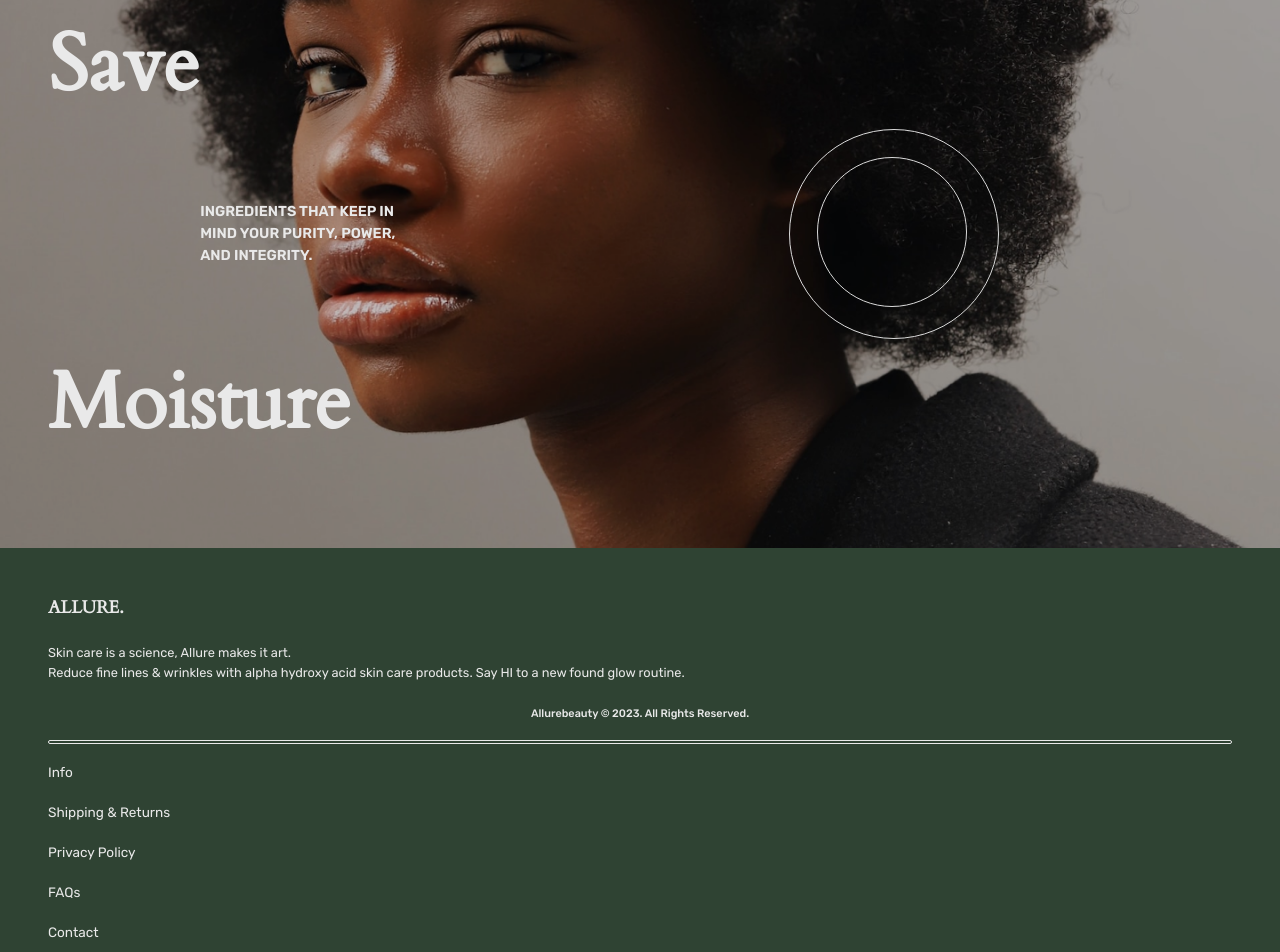
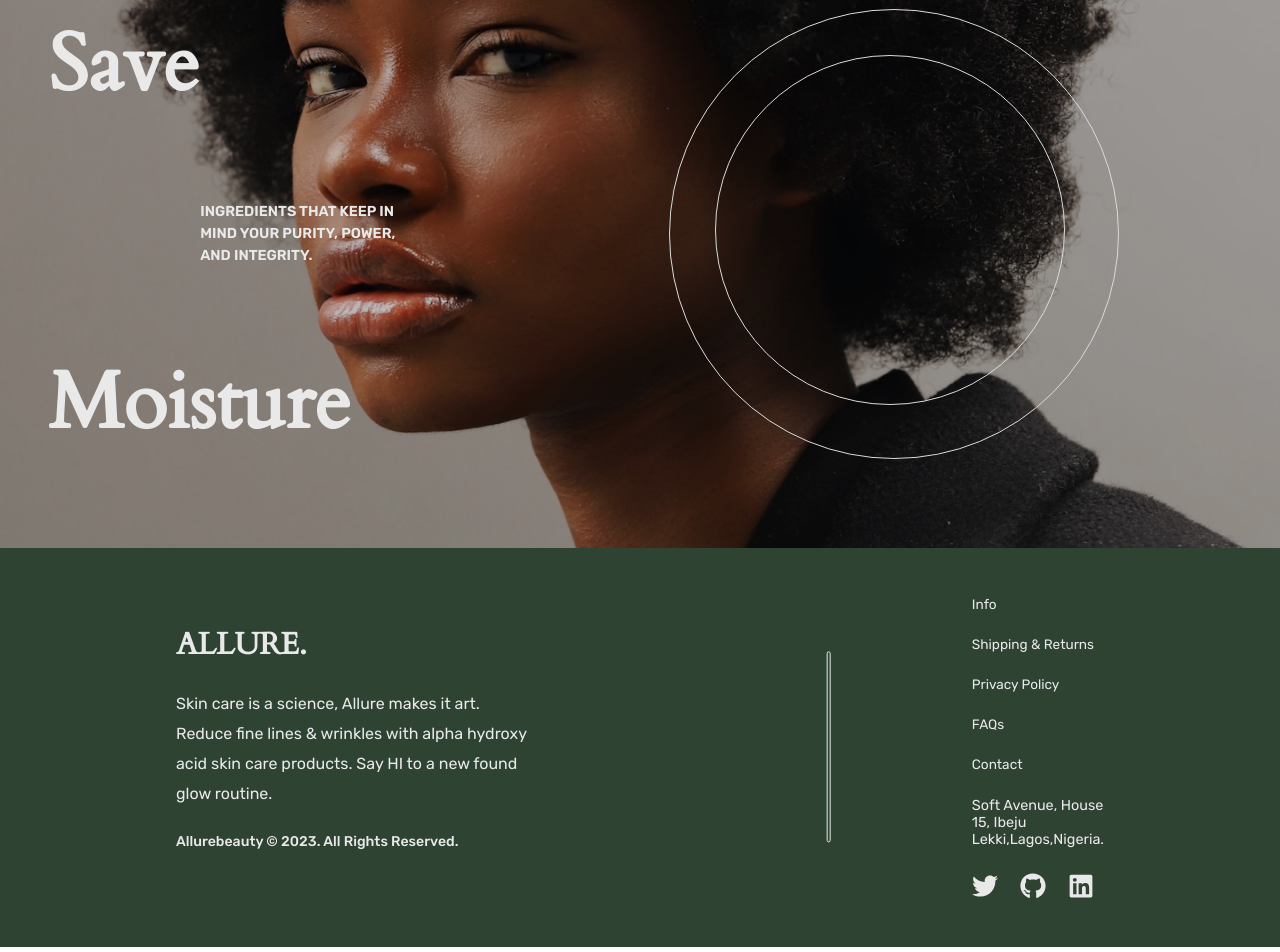
Before and after one commit to Kel-VinTech/Allure-ecommerce, a React (Vite) app: page / in a window 1280 px wide. Shown: the part 2440-3392 px from the top of the page. Built offline with nearby package versions, Linux system fonts and the light colour scheme.

Commit message:
style the css

```diff
--- a/src/components/FooterContent.jsx
+++ b/src/components/FooterContent.jsx
@@ -19,6 +19,7 @@ const FooterContent = () => {
                 </div>
             </div>
             <div className="foot_2 row">
+                <div className="foot_2_content">
                 <div className="text">
                     <h2>ALLURE.</h2>
                     <p className="mess">Skin care is a science, Allure makes it art.
@@ -26,7 +27,9 @@ const FooterContent = () => {
                       Say HI to a new found glow routine.</p>
                       <p className="copyright">Allurebeauty © 2023. All Rights Reserved.</p>
                 </div>
-                <div className="foot_line"></div>
+
+                    <div className="foot_line"></div>
+
                 <div className="text_2">
                     <div className="foot_links">
                         <Link>Info</Link>
@@ -42,6 +45,7 @@ const FooterContent = () => {
                         <FaLinkedin />
                     </div>
                 </div>
+                </div>
             </div>
         </footer>
     )
--- a/src/scss/Footer.scss
+++ b/src/scss/Footer.scss
@@ -24,6 +24,17 @@ footer{
     line-height: 40px;
     padding: 1.4rem 0;
 }
+
+.foot_text p{
+    font-size: 0.7rem;
+    left: 200px;
+    width: 60%;
+    font-family: 'Rubik';
+    font-style: normal;
+    font-weight: 600;
+    align-self: center;
+    line-height: 20px;
+}
 img{
     max-width: 100%;
 }
@@ -45,16 +56,7 @@ img{
     margin: 10px;
 }
 
-.foot_text p{
-    font-size: 0.7rem;
-    left: 200px;
-    width: 60%;
-    font-family: 'Rubik';
-    font-style: normal;
-    font-weight: 600;
-    align-self: center;
-    line-height: 20px;
-}
+
 
 .foot_2{
     background: #2F4333;
@@ -90,7 +92,6 @@ margin-bottom: 24px;
     font-style: normal;
     font-weight: 500;
     margin-bottom: 20px;
-    text-align: center;
 }
 
 
@@ -100,7 +101,7 @@ margin-bottom: 24px;
     padding: 1px 0;
     width: 100%;
     background: none;
-    margin-bottom: 20px;
+    margin: 3rem 0;
 }
 
 .foot_links{
@@ -123,7 +124,6 @@ margin-bottom: 24px;
 }
 .foot_icons{
     display: flex;
-    justify-content: center;
     align-items: center;
     gap: 20px;
     font-size: 22px;
@@ -159,15 +159,51 @@ and (max-width:1600px){
         padding: 4rem 0;
     }
     .line{
-        width: 210px;
-        height: 210px;
+        width: 450px;
+        height: 450px;
         margin: 0 auto;
-        padding: 17px;
+        padding: 35px;
     }
 
     .line_2{
-        width: 150px;
-        height: 150px;
+        width: 350px;
+        height: 350px;
         margin: 10px;
     }
+    .foot_2_content{
+        display: flex;
+        justify-content: center;
+        align-items: center;
+        align-self: center;
+        gap:0;
+        padding: 0 8rem;
+    }
+    .foot_2 .text{
+        width: 80%;
+    }
+    .foot_2 .text h2{
+        font-size: 1.9rem;
+    }
+    .foot_2 .mess{
+        font-size: 1rem;
+        line-height: 30px;
+        width: 70%;
+    }
+
+    .foot_2 .copyright{
+        font-size: 0.88rem;
+    }
+    .foot_line{
+        margin: 0 3rem;
+        align-items: center;
+        width: 30%;
+        transform: rotate(90deg);
+    }
+    .text_2 p {
+        font-size: 0.9rem;
+    }
+    .foot_icons{
+        gap: 22px;
+        font-size: 26px;
+    }
 }
```
